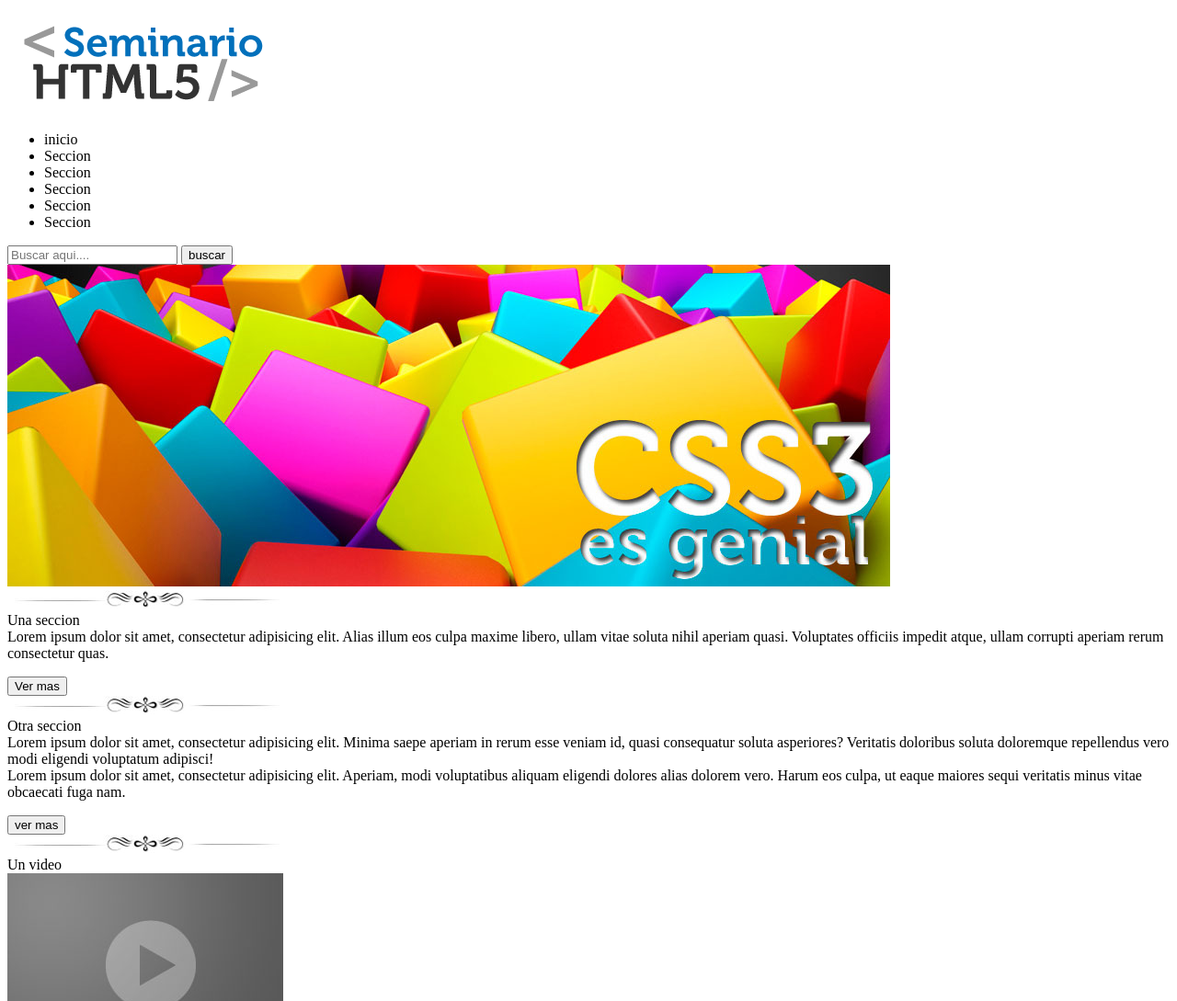
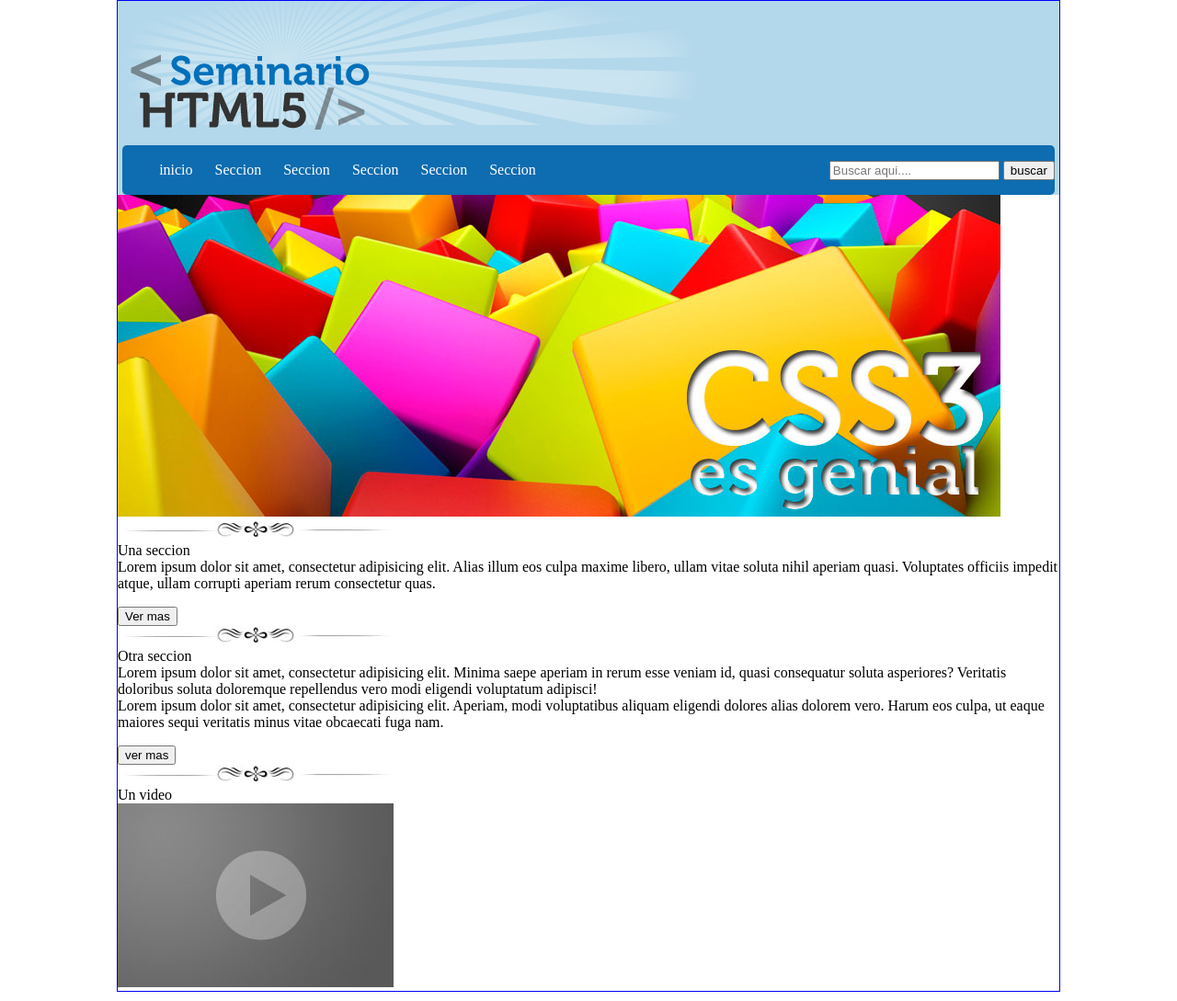
Before and after one commit to kantco/pw2181_12, a plain HTML site: page practica01css/index.html in a window 1280 px wide. Shown: the top 1089 px of the page at 92% size. Drawn offline with Linux system fonts and the light colour scheme.

Commit message:
CSS de header - pendiente

```diff
--- /dev/null
+++ b/practica01css/css/estilos.css
@@ -0,0 +1,28 @@
+body{
+	border: 1px solid blue;
+	font-size: 16px;
+	margin: 0px auto;
+	max-width: 1024px;
+}
+header nav form{
+	float: right;
+	margin-top: -35px;
+}
+header{
+	background: #B3D8EB;
+}
+header nav{
+	background: #0E6CB0;
+	border-radius: 5px;
+	margin: 0px auto;
+	padding: 2px 0px;
+	width: 99%;
+}
+header nav ul li{
+	color: white;
+	display: inline-block;
+	margin-right: 20px;
+}
+#logo{
+	margin-top: -150px;
+}
--- a/practica01css/index.html
+++ b/practica01css/index.html
@@ -3,11 +3,12 @@
 	<head>
 		<meta charset="UTF-8">
 		<title>Practica 01 CSS3</title>
+		<link rel="stylesheet" href="css/estilos.css">
 	</head>
 	<body>
 		<header>
-			<img src="img/resplandor.img" alt="">
-			<img src="img/logo.png" alt="">
+			<img src="img/resplandor.png" alt="">
+			<img src="img/logo.png" id="logo" alt="">
 			<nav>
 				<ul>
 					<li>inicio</li>
@@ -23,16 +24,16 @@
 				</form>
 			</nav>
 		</header>
-		<section>
+		<section id="seccion01">
 			<article>
 				<img src="img/slide2.jpg" alt="">
 			</article>
 		</section>
-		<section>
+		<section id="seccion02">
 			<article>
 				<img src="img/separador.jpg" alt="">
 				<br>
-				Una seccion
+				<span class="unaSeccion">Una seccion</span>
 				<br>
 				Lorem ipsum dolor sit amet, consectetur adipisicing elit. Alias illum eos culpa maxime libero, ullam vitae soluta nihil aperiam quasi. Voluptates officiis impedit atque, ullam corrupti aperiam rerum consectetur quas.
 				<p></p>
@@ -41,7 +42,7 @@
 			<article>
 				<img src="img/separador.jpg" alt="">
 				<br>
-				Otra seccion
+				<span class="otraSeccion">Otra seccion</span>
 				<br>
 				Lorem ipsum dolor sit amet, consectetur adipisicing elit. Minima saepe aperiam in rerum esse veniam id, quasi consequatur soluta asperiores? Veritatis doloribus soluta doloremque repellendus vero modi eligendi voluptatum adipisci!
 				<br>
@@ -52,7 +53,7 @@
 			<article>
 				<img src="img/separador.jpg" alt="">
 				<br>
-				Un video
+				<span class="otraSeccion">Un video</span>
 				<br>
 				<img src="img/video.jpg" alt="">
 		</article>
```
